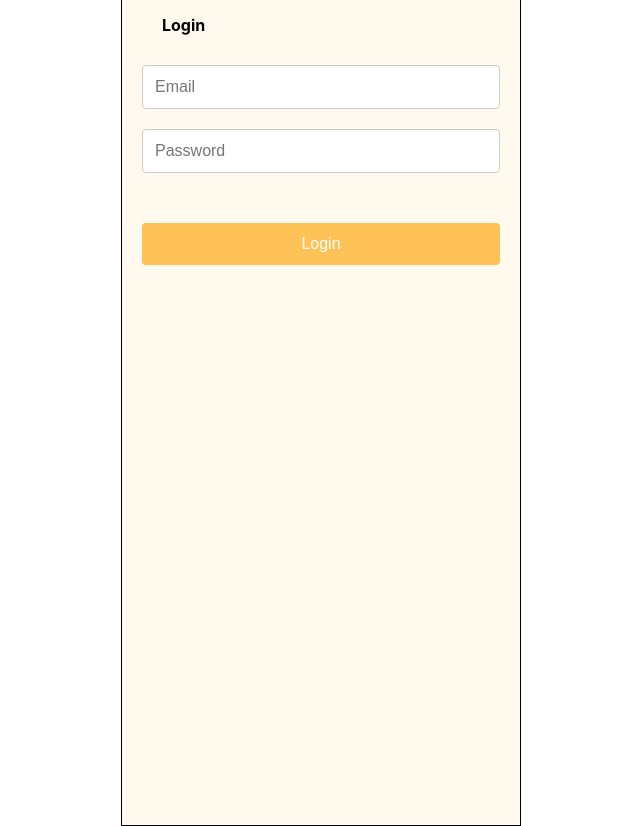
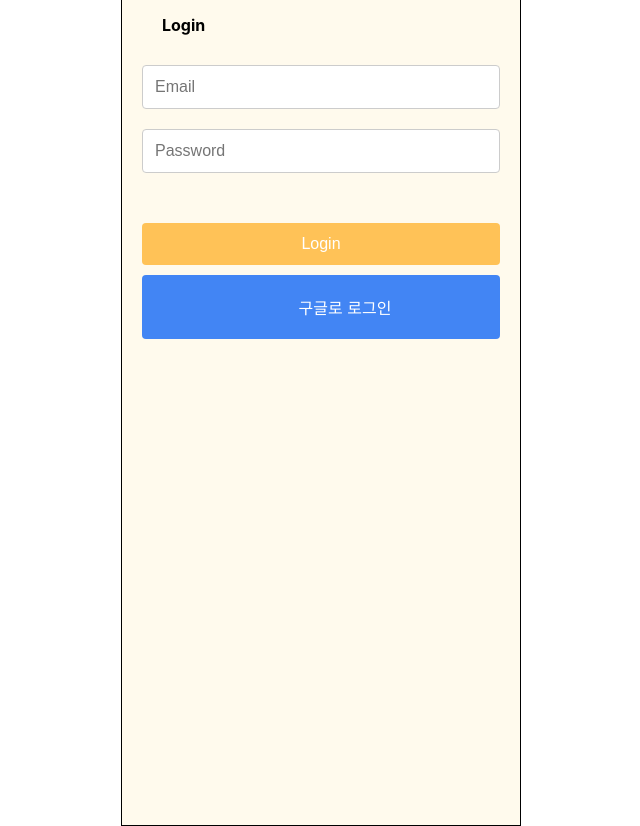
Before and after one commit to codestates-seb/seb43_main_002, a React (Create React App) app in the folder client/: page / in a window 1280 px wide. Shown: the whole page, without its empty margins (319-959 px from the left). Built offline with nearby package versions, Linux system fonts and the light colour scheme.

Commit message:
add GoogleLoginBtn

```diff
--- a/client/src/login/Login.js
+++ b/client/src/login/Login.js
@@ -1,5 +1,11 @@
 import { useNavigate } from 'react-router-dom';
-import { LoginForm, Input, LoginButton } from '../style/LoginStyle';
+import {
+  LoginForm,
+  Input,
+  LoginButton,
+  GoogleLogo,
+  GoogleLoginButton,
+} from '../style/LoginStyle';
 import axios from 'axios';
 import { useState } from 'react';
 import { useDispatch } from 'react-redux';
@@ -60,6 +66,10 @@ const Login = () => {
       />
       <p>{error}</p>
       <LoginButton type="submit">Login</LoginButton>
+      <GoogleLoginButton>
+        <GoogleLogo />
+        구글로 로그인
+      </GoogleLoginButton>
     </LoginForm>
   );
 };
--- a/client/src/style/LoginStyle.js
+++ b/client/src/style/LoginStyle.js
@@ -1,4 +1,5 @@
 import styled from 'styled-components';
+import { FcGoogle } from 'react-icons/fc';
 
 const LoginForm = styled.form`
 justify-content: center;
@@ -17,6 +18,7 @@ const Button = styled.button`
   width: 100%;
   padding: 12px;
   background-color: #ffc257;
+  margin-bottom: 10px;
   color: white;
   border: none;
   border-radius: 4px;
@@ -38,4 +40,18 @@ const LoginButton = styled(Button)`
     text-decoration: #ffc250;
   }
 `;
-export { LoginForm, Input, LoginButton };
+const GoogleLoginButton = styled(Button)`
+  background-color: #4285f4;
+  display: flex;
+  justify-content: center;
+  align-items: center;
+
+  &:hover {
+    background-color: #357ae8;
+  }
+`;
+const GoogleLogo = styled(FcGoogle)`
+  margin-right: 8px;
+`;
+
+export { LoginForm, Input, LoginButton, GoogleLoginButton, GoogleLogo };
```
